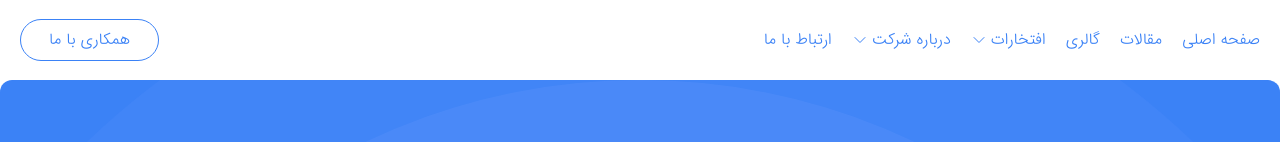
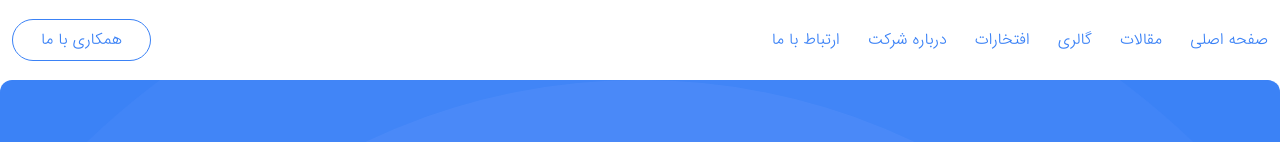
Before and after one commit to FarzadVav/shahinTanzimSanat, a React (Vite) app: page / in a window 1280 px wide. Shown: the top 142 px of the page. Built offline with nearby package versions, Linux system fonts and the light colour scheme.

Commit message:
change header navbar

```diff
--- a/src/components/Header.jsx
+++ b/src/components/Header.jsx
@@ -28,8 +28,8 @@ export default function Header() {
         <NavLink to='/contact' className={link => link.isActive ? 'mobile-menu__nav-link-active' : 'mobile-menu__nav-link'}
           onClick={toggleMobileMenu}>ارتباط با ما</NavLink>
       </menu>
-      <header className="container h-16 flex justify-between items-center p-5 py-10 mx-auto z-50
-      mb:rounded-xl">
+      <header className="container h-16 flex justify-between items-center px-3 py-10 mx-auto z-50
+        mb:rounded-xl">
         <div className='h-16 flex items-center relative
         lg:hidden' onClick={toggleMobileMenu}>
           {
@@ -44,49 +44,15 @@ export default function Header() {
             )
           }
         </div>
-        <div className="h-16 hidden items-center gap-5 lg:flex">
-          <NavLink className="text-blue-500 h-full flex items-center">صفحه اصلی</NavLink>
-          <NavLink className="text-blue-500 h-full flex justify-center items-center gap-1 group">
-            مقالات
-          </NavLink>
-          <NavLink to={"/gallery"} className="text-blue-500 h-full flex justify-center items-center gap-1">گالری</NavLink>
-          <NavLink className="text-blue-500 h-full flex justify-center items-center gap-1 group relative">
-            افتخارات
-            <svg xmlns="http://www.w3.org/2000/svg" fill="none" viewBox="0 0 24 24" strokeWidth={1.5} stroke="currentColor"
-              className="stroke-blue-500 w-4 h-4 group-hover:rotate-180">
-              <path strokeLinecap="round" strokeLinejoin="round" d="M19.5 8.25l-7.5 7.5-7.5-7.5" />
-            </svg>
-            <ul className='bg-white shadow-[#25252535] shadow-lg w-max flex flex-col gap-3 p-3 rounded-xl z-50
-            absolute top-16 right-0 opacity-0 invisible -translate-y-2 scale-x-90
-            group-hover:opacity-100 group-hover:visible group-hover:scale-100 group-hover:translate-y-0'>
-              <li className='text-blue-500 w-full py-2 px-4 rounded-md hover:bg-slate-100'>تصاویر خدمات بالانس در محل</li>
-              <li className='text-blue-500 w-full py-2 px-4 rounded-md hover:bg-slate-100'>قطعات بالانس کارگاهی</li>
-              <li className='text-blue-500 w-full py-2 px-4 rounded-md hover:bg-slate-100'>قطعات بالانس افقی</li>
-              <li className='text-blue-500 w-full py-2 px-4 rounded-md hover:bg-slate-100'>دستگاه های بالانس عمودی</li>
-              <li className='text-blue-500 w-full py-2 px-4 rounded-md hover:bg-slate-100'>دستگاه های بالانس پرتابل و آنالیز حرفه ای</li>
-            </ul>
-          </NavLink>
-          <NavLink className="text-blue-500 h-full flex justify-center items-center gap-1 group relative">
-            درباره شرکت
-            <svg xmlns="http://www.w3.org/2000/svg" fill="none" viewBox="0 0 24 24" strokeWidth={1.5} stroke="currentColor"
-              className="stroke-blue-500 w-4 h-4 group-hover:rotate-180">
-              <path strokeLinecap="round" strokeLinejoin="round" d="M19.5 8.25l-7.5 7.5-7.5-7.5" />
-            </svg>
-            <ul className='bg-white shadow-[#25252535] shadow-lg w-max flex flex-col gap-3 p-3 rounded-xl z-50
-            absolute top-16 right-0 opacity-0 invisible -translate-y-2 scale-x-90
-            group-hover:opacity-100 group-hover:visible group-hover:scale-100 group-hover:translate-y-0'>
-              <li className='text-blue-500 w-full py-2 px-4 rounded-md hover:bg-slate-100'>تصاویر خدمات بالانس در محل</li>
-              <li className='text-blue-500 w-full py-2 px-4 rounded-md hover:bg-slate-100'>قطعات بالانس کارگاهی</li>
-              <li className='text-blue-500 w-full py-2 px-4 rounded-md hover:bg-slate-100'>قطعات بالانس افقی</li>
-              <li className='text-blue-500 w-full py-2 px-4 rounded-md hover:bg-slate-100'>دستگاه های بالانس عمودی</li>
-              <li className='text-blue-500 w-full py-2 px-4 rounded-md hover:bg-slate-100'>دستگاه های بالانس پرتابل و آنالیز حرفه ای</li>
-            </ul>
-          </NavLink>
-          <NavLink className="text-blue-500 h-full flex justify-center items-center gap-1">ارتباط با ما</NavLink>
+        <div className="h-16 hidden items-center gap-7 lg:flex">
+          <NavLink to='/' className="text-blue-500 h-full flex items-center">صفحه اصلی</NavLink>
+          <NavLink to='/blogs' className="text-blue-500 h-full flex justify-center items-center">مقالات</NavLink>
+          <NavLink to='/gallery' className="text-blue-500 h-full flex justify-center items-center">گالری</NavLink>
+          <NavLink to='/honors' className="text-blue-500 h-full flex justify-center items-center">افتخارات</NavLink>
+          <NavLink to='/about' className="text-blue-500 h-full flex justify-center items-center">درباره شرکت</NavLink>
+          <NavLink to='/contact' className="text-blue-500 h-full flex justify-center items-center">ارتباط با ما</NavLink>
         </div>
-        <div className="flex items-center gap-5">
-          <Link className='btn-outline-blue'>همکاری با ما</Link>
-        </div>
+        <Link to='/work' className='btn-outline-blue'>همکاری با ما</Link>
       </header>
     </>
   )
```
